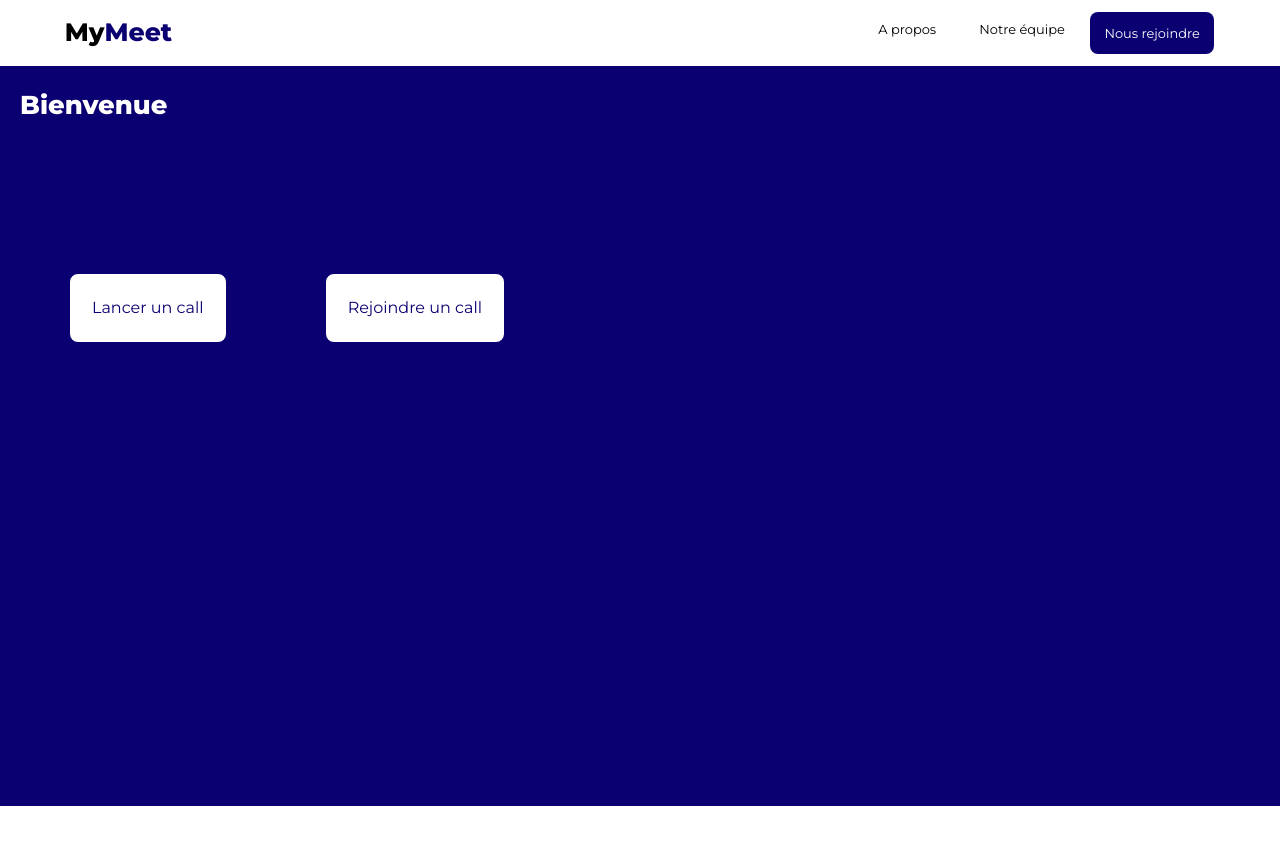
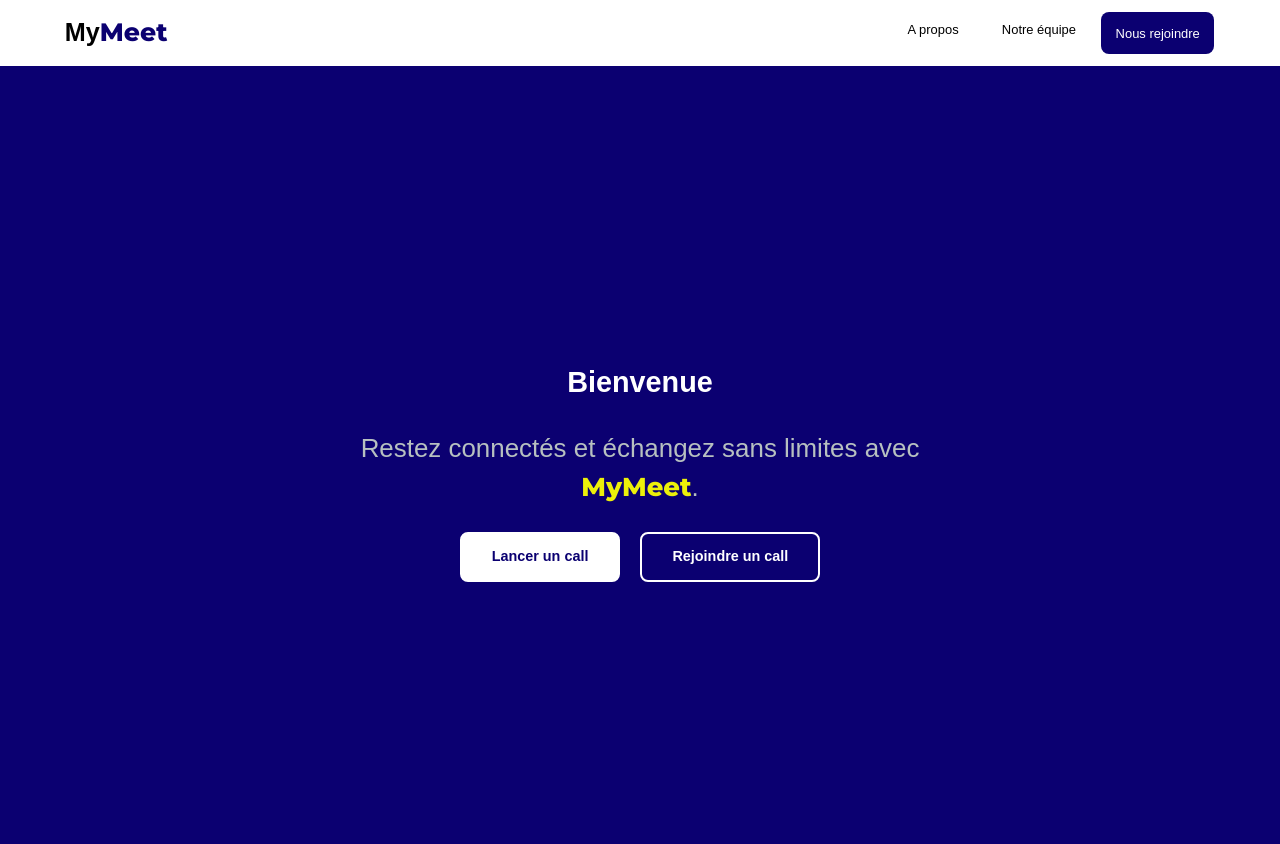
Before and after one commit to uvsq21915985/Projet-AWS, a Next.js app in the folder frontend/: page /userPage in a window 1280 px wide. Shown: the top 844 px of the page. Before the commit the page ends 806 px from the top, so only its background shows below. Built offline with nearby package versions, Linux system fonts and the light colour scheme.

Commit message:
Styled the dashboard page and the room joining page

```diff
--- a/frontend/src/app/(layout-app)/joinRoom/page.css
+++ b/frontend/src/app/(layout-app)/joinRoom/page.css
@@ -1,45 +1,69 @@
-.user-container{
-    padding: 20px;
+/* Main Container */
+.join-container {
+    display: flex;
+    flex-direction: column;
+    align-items: center;
+    justify-content: center;
+    height: calc(100vh - 60px);
     width: 100%;
-    min-height: calc(100vh - 60px);
     background: var(--main-color);
-    color : white;
-    gap: 50px;
-    padding: 20px;
+    color: white;
+    text-align: center;
+  }
 
-    .btn{
-        background-color: white;
-        margin: auto;
-        color: var(--main-color);
-        text-align: center;
-        text-decoration: none;
-        font-size: 16px;
-        padding: 20px;
-        margin: 50px 50px;
-        border: 2px solid white;
-    }
+  /* Title Styling */
+  .title {
+    font-size: 2rem;
+    font-weight: bold;
+    margin-bottom: 20px;
+  }
 
+  /* Form Styling */
+  .join-form {
+    display: flex;
+    flex-direction: column;
+    align-items: center;
+    gap: 15px;
+    background: rgba(255, 255, 255, 0.1);
+    padding: 30px;
+    border-radius: 10px;
+    box-shadow: 0 4px 10px rgba(0, 0, 0, 0.2);
+  }
 
-    .btn:hover{
-        background-color: var(--main-color);
-        border: 2px solid white;
-        color: white;
-    }
+  /* Label Styling */
+  .label {
+    font-size: 1rem;
+    font-weight: bold;
+    margin-bottom: 5px;
+  }
 
+  /* Input Field */
+  .input {
+    height: 50px;
+    width: 400px;
+    font-size: 1rem;
+    padding: 10px;
+    border: none;
+    border-radius: 5px;
+    outline: none;
+  }
 
+  /* Button Styling */
+  .btn-join {
+    background-color: white;
+    color: var(--main-color);
+    text-align: center;
+    font-size: 1rem;
+    padding: 12px 25px;
+    margin-top: 10px;
+    border-radius: 5px;
+    border: 2px solid white;
+    cursor: pointer;
+    transition: background-color 0.3s ease, color 0.3s ease;
+  }
 
-}
-
-input{
-    height: 50px;
-    width: 500px;
-    margin-top: 100px;
-    font-size: large;
-    margin-left: 50px;
-}
-
-form{
-    font-size: large;
-    font-weight: bold;
-    padding: 10px;
-}
+  .btn-join:hover {
+    background-color: var(--main-color);
+    color: white;
+    border: 2px solid white;
+  }
--- a/frontend/src/app/(layout-app)/userPage/page.css
+++ b/frontend/src/app/(layout-app)/userPage/page.css
@@ -1,52 +1,94 @@
-.user-container{
-    padding: 20px;
+/* Reset CSS */
+* {
+    margin: 0;
+    padding: 0;
+    box-sizing: border-box;
+    font-family: Arial, sans-serif;
+  }
+
+  /* Keep the navigation bar and header untouched */
+
+  /* Main User Container */
+  .user-container {
+    display: flex;
+    flex-direction: column;
+    align-items: center;
+    justify-content: center;
+    height: 100vh;
     width: 100%;
-    min-height: calc(100vh - 60px);
     background: var(--main-color);
-    color : white;
+    color: white;
+  }
+
+  /* Content Area */
+  .dashboard-content {
+    text-align: center;
+    margin-top: 12px;
+  }
+
+  /* Welcome Text */
+  .welcome-text {
+    font-size: 2rem;
+    font-weight: bold;
+    margin-bottom: 25px;
+  }
+
+  /* Button Container */
+  .btn-container {
+    display: flex;
     gap: 20px;
+    justify-content: center;
+    margin-top: 20px;
+  }
 
-    .btn{
-        background-color: white;
-        margin: auto;
-        color: var(--main-color);
+  /* Primary & Secondary Buttons */
+  .btn-primary,
+  .btn-secondary {
+    padding: 12px 30px;
+    border-radius: 8px;
+    font-size: 1rem;
     text-align: center;
     text-decoration: none;
-        font-size: 16px;
-        padding: 20px;
-        margin: 50px 50px;
+    font-weight: bold;
+    transition: background-color 0.3s ease, color 0.3s ease;
+  }
+
+  /* Primary Button - Start Call */
+  .btn-primary {
+    background-color: white;
+    color: var(--main-color);
     border: 2px solid white;
   }
 
-
-    .btn:hover{
+  .btn-primary:hover {
     background-color: var(--main-color);
-        border: 2px solid white;
     color: white;
   }
 
-
-
+  /* Secondary Button - Join Call */
+  .btn-secondary {
+    background-color: var(--main-color);
+    color: white;
+    border: 2px solid white;
   }
 
-
-
-.btn-container-user{
-    margin-top: 100px;
-    display: flex;
-
+  .btn-secondary:hover {
+    background-color: white;
+    color: var(--main-color);
+  }
+   /* Texte sous le message de bienvenue */
+.info-text {
+    font-size: 1.8rem;
+    font-weight: 400;
+    color: #b7c0c0; /* Gris légèrement plus sombre */
+    text-align: center;
+    margin-top: 8px; /* Espacement avec le titre */
+    margin-bottom: 25px; /* Espacement avant les boutons */
+    max-width: 600px;
   }
 
-
-.btn-user{
-    margin: auto;
-    padding: 40px;
-    text-align: center;
-    vertical-align: middle;
-    color: var(--main-color);
-    width: 200px;
-    height: 100px;
-    background-color: white;
-
-
+  /* Style spécial pour MyMeet */
+  .brand {
+    font-weight: bold;
+    color: rgba(243, 247, 7, 0.973);
   }
--- a/frontend/src/app/(layout-app)/userPage/page.tsx
+++ b/frontend/src/app/(layout-app)/userPage/page.tsx
@@ -1,46 +1,46 @@
-"use client"
+"use client";
 
-
-import { useEffect, useState } from 'react';
-import { getUserName } from '@/services/auth';
+import { useEffect, useState } from "react";
+import { getUserName } from "@/services/auth";
 import Link from "next/link";
-
 import "./page.css";
 
-
-/* page displayed when user is connected
-it has two button one to join a call and another to create
- a new call where the user will automatically be
-the moderator
-*/
 export default function UserPage() {
-
   const [username, setUsername] = useState<String>();
 
-    // set the username with validation with the access token
-    useEffect( ()=>{
+  useEffect(() => {
+    setStateUser();
+  }, []);
 
-        setStateUser();
-    })
-
-    async function setStateUser(){
+  async function setStateUser() {
     let user = await getUserName();
     console.log("USERNAME FOUND : ", user);
     setUsername(user);
   }
 
+  return (
+    <div className="user-container">
+      {/* Garde la barre de navigation intacte */}
 
-  return (
+      {/* Contenu principal */}
+      <div className="dashboard-content">
+        <h2 className="welcome-text">Bienvenue {username}</h2>
 
-    <div className="user-container">
-          <h1>Bienvenue {username}</h1>
+        {/* Phrase unique sous le message de bienvenue */}
+        <p className="info-text">
+          Restez connectés et échangez sans limites avec <span className="brand">MyMeet</span>.
+        </p>
 
-            <div className="btn-container-user">
-              <Link href={"/videoConference"} className="btn-container-user btn">Lancer un call</Link>
-              <Link href={"/joinRoom"} className="btn-container-user btn">Rejoindre un call</Link>
+        {/* Boutons */}
+        <div className="btn-container">
+          <Link href="/videoConference" className="btn-primary">
+            Lancer un call
+          </Link>
+          <Link href="/joinRoom" className="btn-secondary">
+            Rejoindre un call
+          </Link>
         </div>
-
       </div>
-
+    </div>
   );
 }
```
Also changed, not shown: frontend/src/app/(layout-app)/joinRoom/page.tsx (+22 -44 lines). Lines whose indentation alone changed are shown as unchanged.
